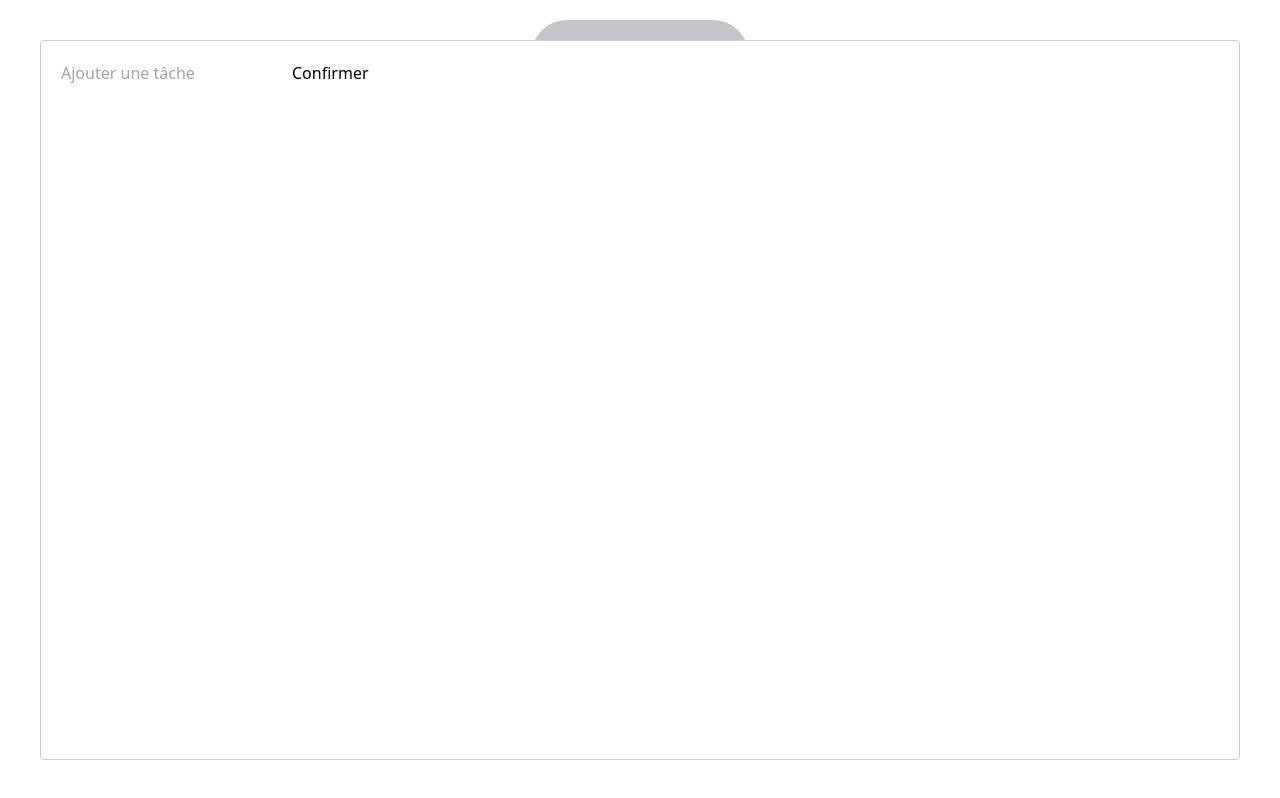
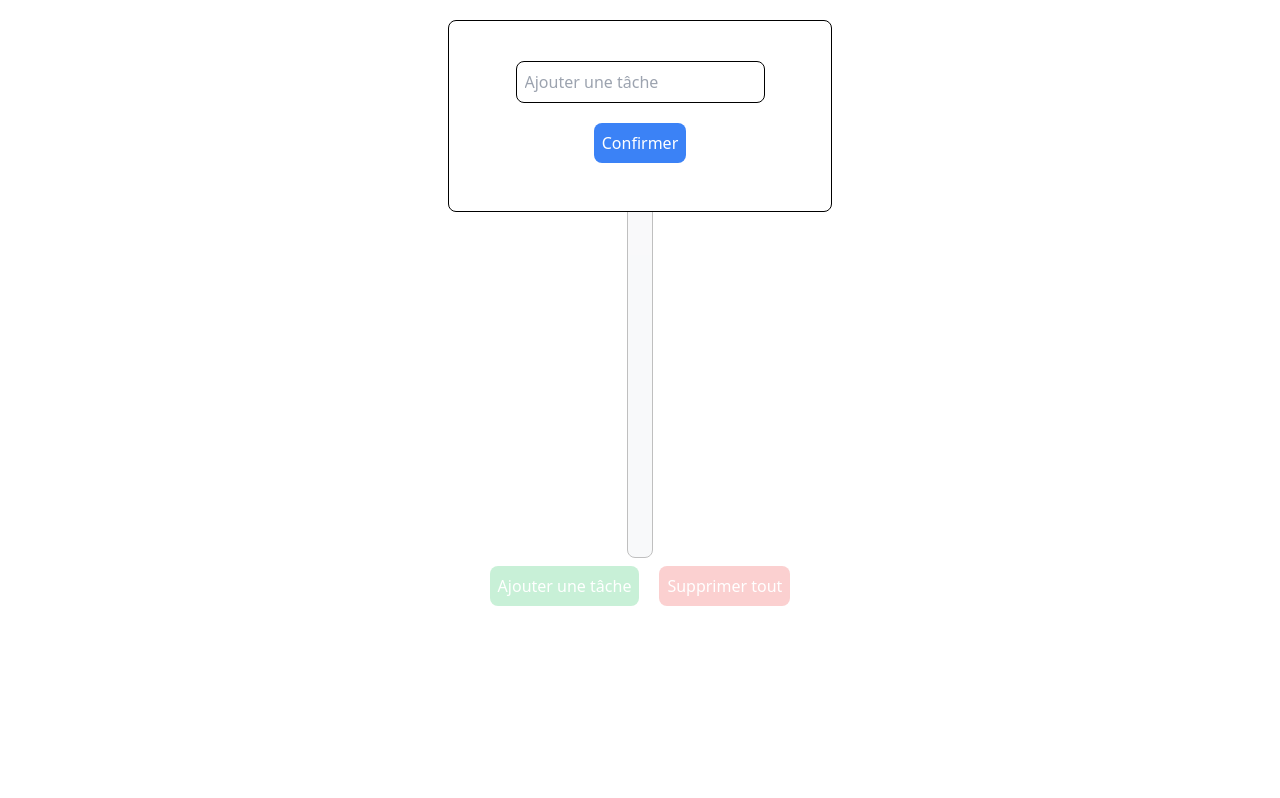
Before and after one commit to MikeLvl76/Todo-list, a React (Create React App) app in the folder todo-list/: page / in a window 1280 px wide. Both pictures are taken after typing "Sample" into the empty fields and a click on the button "Ajouter une tâche". Built offline with nearby package versions, Linux system fonts and the light colour scheme.

Commit message:
finished CSS for now : implemented scroller

```diff
--- a/todo-list/src/components/Todolist.js
+++ b/todo-list/src/components/Todolist.js
@@ -23,17 +23,20 @@ export default function Todolist() {
         />
       </div>
       <ReactModal
+        className="mx-auto place-self-center mt-5 w-96 h-48 border border-1 border-black rounded-lg flex flex-col bg-white"
         isOpen={modalIsOpen}
         styles={{ width: "50%" }}
         ariaHideApp={false}
         onRequestClose={() => setModalIsOpen((prev) => !prev)}
       >
         <input
+          className="border border-1 border-black mx-auto px-2 py-2 w-min rounded-lg mt-10 mb-5"
           placeholder="Ajouter une tâche"
           maxLength={50}
           onChange={(e) => setAddInput(e.target.value)}
         />
         <button
+          className="mx-auto bg-blue-500 w-min text-white rounded-lg px-2 py-2"
           onClick={() => {
             addTodo(addInput);
             setModalIsOpen((prev) => !prev);
@@ -42,7 +45,7 @@ export default function Todolist() {
           Confirmer
         </button>
       </ReactModal>
-      <div className="mx-auto border border-1 border-black bg-gray-200 rounded-lg">
+      <div className="mx-auto border border-1 border-black bg-gray-200 rounded-lg overflow-auto h-96">
         <ul className="mx-auto w-fit space-y-5 px-3 py-3">
           {todos
             .filter((e) => (search.length > 0 ? e.text.includes(search) : e)) // improve this
@@ -67,10 +70,18 @@ export default function Todolist() {
         </ul>
       </div>
       <div className="mx-auto flex flex-row mt-2 space-x-5">
-        <button className="bg-green-500 text-white rounded-lg px-2 py-2" onClick={() => setModalIsOpen((prev) => !prev)}>
+        <button
+          className="bg-green-500 text-white rounded-lg px-2 py-2"
+          onClick={() => setModalIsOpen((prev) => !prev)}
+        >
           Ajouter une tâche
         </button>
-        <button className="bg-red-500 text-white rounded-lg px-2 py-2" onClick={() => removeAll()}>Supprimer tout</button>
+        <button
+          className="bg-red-500 text-white rounded-lg px-2 py-2"
+          onClick={() => removeAll()}
+        >
+          Supprimer tout
+        </button>
       </div>
     </div>
   );
```
